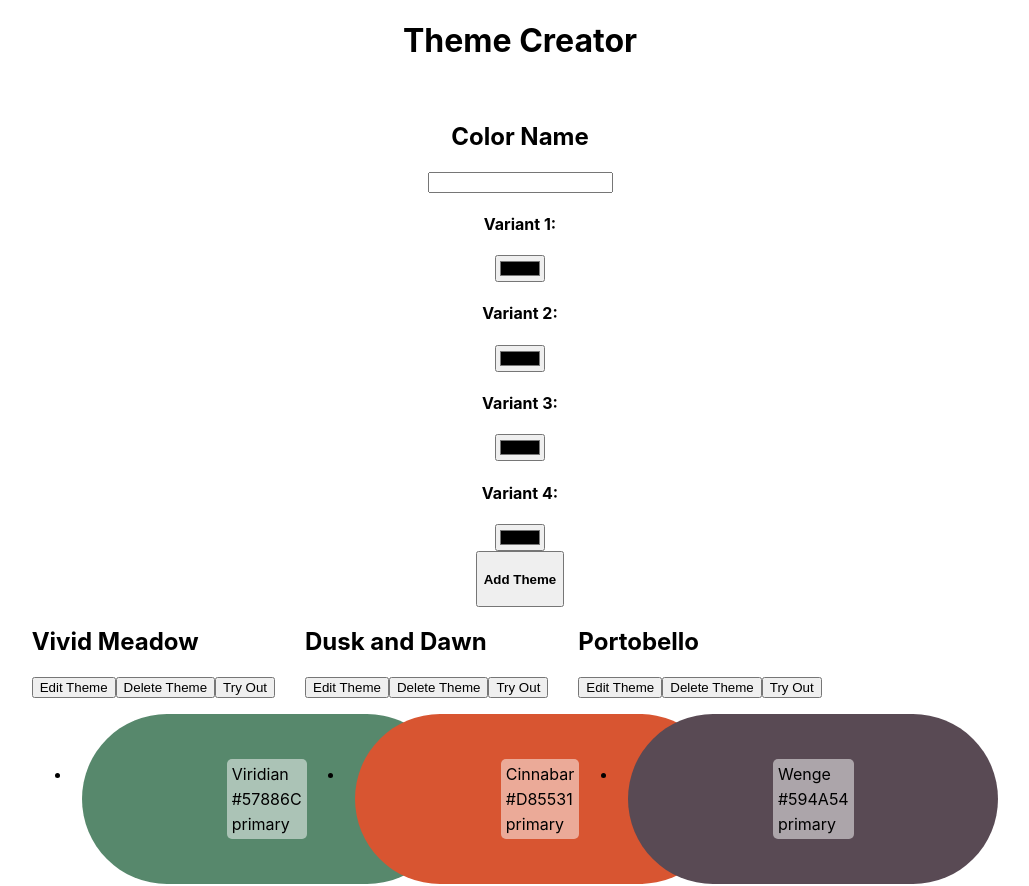
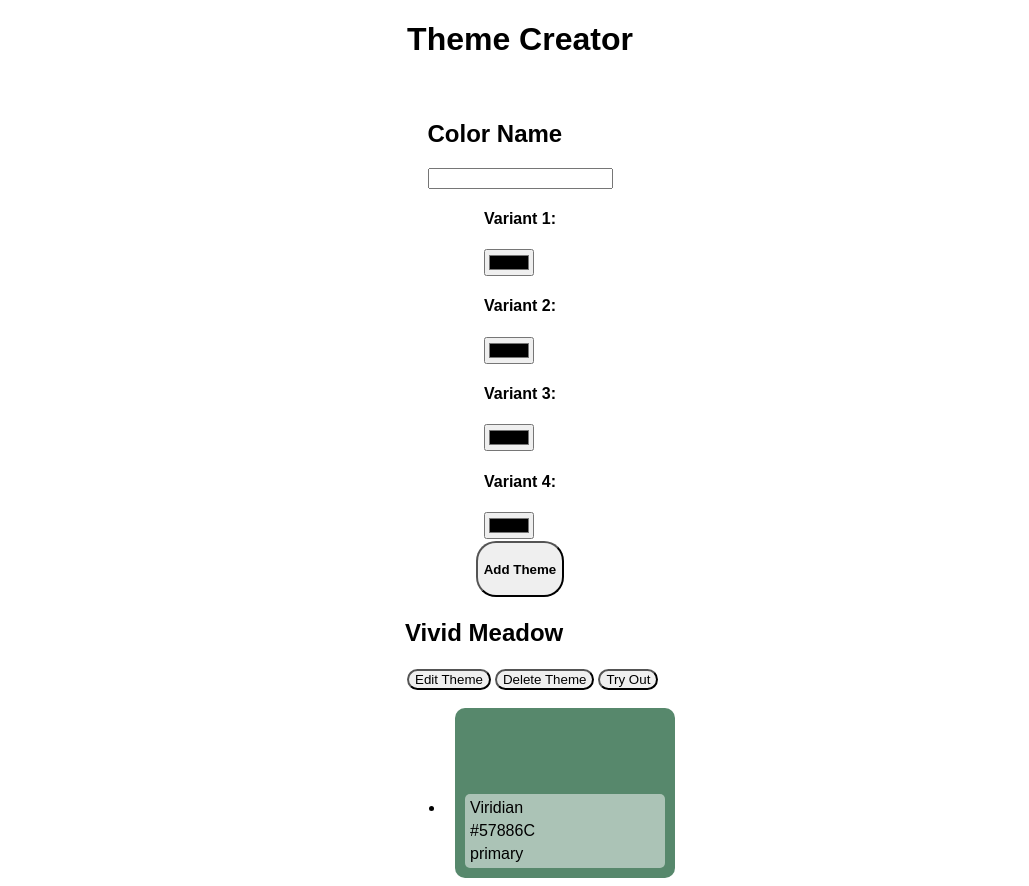
Before and after one commit to E-Swoboda/recap-project-react, a React (Create React App) app: page / in a window 1280 px wide. Shown: the top 886 px of the page, without its empty margins (120-1149 px from the left). Built offline with nearby package versions, Linux system fonts and the light colour scheme.

Commit message:
added new style

```diff
--- a/src/App.css
+++ b/src/App.css
@@ -1,11 +1,16 @@
 .header {
   text-align: center;
+  font-family: fantasy;
 }
 
 .main-container {
-  max-width: 800px;
+  display: flex;
+  flex-direction: column;
+  justify-content: center;
+  max-width: 200px;
   margin: 0 auto;
   padding: 20px;
+  font-family: fantasy;
 }
 
 .theme-list {
@@ -28,8 +33,6 @@
 form {
   display: flex;
   flex-direction: column;
-  justify-content: center;
-  text-align: center;
   align-items: center;
 }
 
@@ -38,3 +41,9 @@ form {
   color: white;
   padding: 20px;
 }
+
+button {
+  font-family: fantasy;
+  border-radius: 20px;
+  margin: 2px;
+}
--- a/src/ColorCard.css
+++ b/src/ColorCard.css
@@ -1,13 +1,12 @@
 .color-card {
-  width: 350px;
+  width: 200px;
   height: 150px;
-  border-radius: 100px;
+  border-radius: 10px;
   margin: 10px;
   padding: 10px;
   display: flex;
-  align-items: center;
   flex-direction: column;
-  justify-content: center;
+  justify-content: flex-end;
 }
 
 .color-info {
--- a/src/ThemeDetail.js
+++ b/src/ThemeDetail.js
@@ -1,6 +1,6 @@
 import React, { useState } from "react";
 import EditForm from "./EditForm";
-
+import "./App.css";
 const ThemeDetail = ({ theme, onDelete, onEdit, onTryOut }) => {
   const [displayState, setDisplayState] = useState("display"); // Initial display state
 
```
